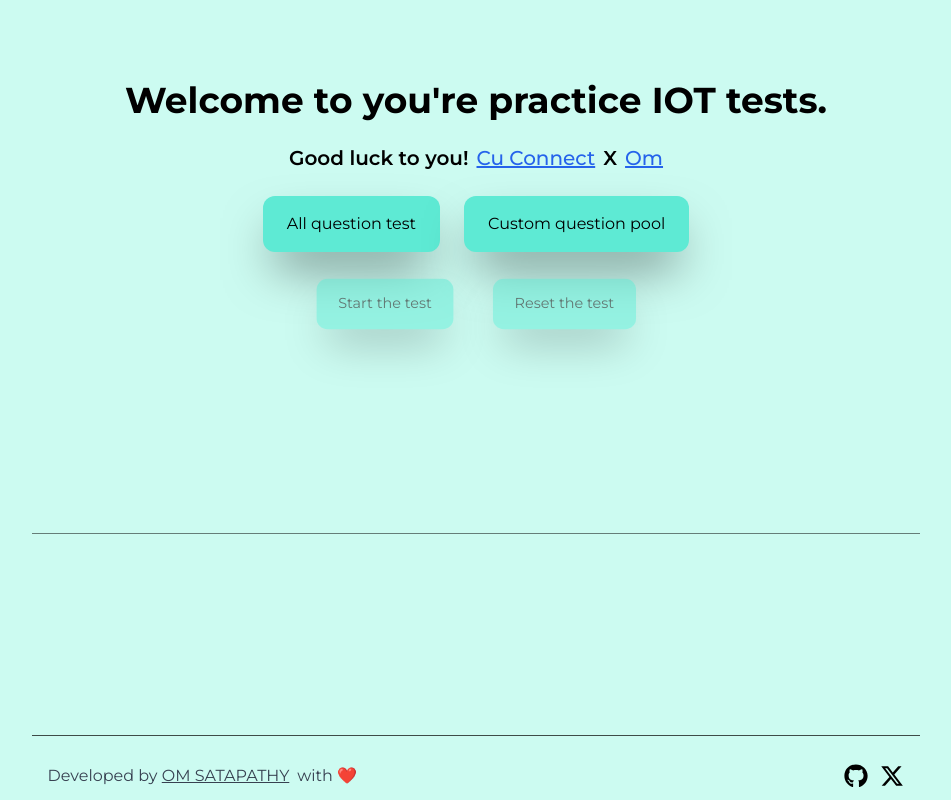
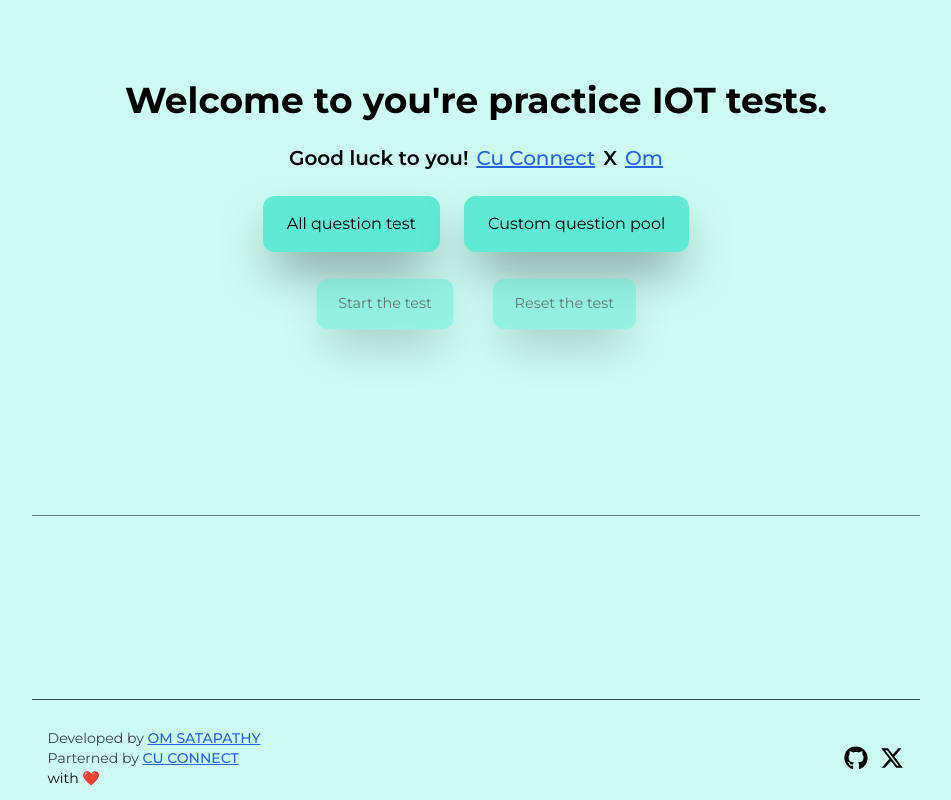
Before and after one commit to decoded-satapathy/nptel-test-practice, a React (Vite) app: page / in a window 1280 px wide. Shown: the whole page, without its empty margins (164-1115 px from the left). Built offline with nearby package versions, Linux system fonts and the light colour scheme.

Commit message:
fixed attribution line at the footer

```diff
--- a/src/App.tsx
+++ b/src/App.tsx
@@ -74,10 +74,11 @@ function App() {
     <div className=" min-h-screen h-auto  w-10/12 flex flex-col justify-between items-center font-montserrat gap-y-6 pt-20">
       <div className="flex flex-col justify-center items-center gap-y-6 pb-10">
         <h3 className="text-4xl font-bold text-center">Welcome to you're practice IOT tests.</h3>
-        <h4 className="text-xl font-semibold flex flex-col md:flex-row gap-x-2 justify-center items-center">
+        <h4 className="text-xl font-semibold flex flex-col md:flex-row justify-center items-center">
           <div>
             Good luck to you!
           </div>
+          <div className="flex flex-row items-center justify-center gap-x-2 pl-0 md:pl-2">
             <a
               href="https://chat.whatsapp.com/FZUTlD0EvF2ASq6RNMGnH2"
               target="_blank"
@@ -96,6 +97,7 @@ function App() {
             >
               Om
             </a>
+          </div>
         </h4>
 
 
--- a/src/components/Footer.tsx
+++ b/src/components/Footer.tsx
@@ -20,13 +20,13 @@ const Footer = () => {
   }, [deviceType]);
 
   return (
-    <section className="c-space border-t border-black/70 pt-7 pb-3 flex flex-row justify-between items-center w-10/12 px-4">
-      <div className="flex justify-center items-center">
-        <div className="text-gray-700 flex flex-col sm:flex-row items-center justify-center sm:items-center sm:justify-start">
-          <p>
+    <section className="c-space border-t border-black/70 pt-7 pb-3 flex flex-row justify-between items-center w-screen md:w-10/12 px-4">
+      <div className="flex flex-col justify-center items-start text-sm md:text-medium">
+        <div className="text-gray-700 flex flex-col items-start justify-center">
+          <p className="">
             Developed by{" "}
             <a
-              className="underline hover:text-accentColor-200 text-accentColor/50 dark:text-accentColor dark:hover:text-accentColor-200 transition-all duration-500"
+              className="text-blue-600 font-medium underline"
               href={`${deviceType === "mobile"
                 ? "https://github.com/decoded-satapathy"
                 : "https://decoded-satapathy-portfolio.vercel.app"
@@ -36,8 +36,19 @@ const Footer = () => {
               OM SATAPATHY
             </a>
           </p>
-          <p className="pl-2">with ❤️</p>
+
+          <p className="">
+            Parterned by{" "}
+            <a
+              href="https://chat.whatsapp.com/FZUTlD0EvF2ASq6RNMGnH2"
+              target="_blank"
+              className="text-blue-600 font-medium underline"
+            >
+              CU CONNECT
+            </a>
+          </p>
         </div>
+        <p className="">with ❤️</p>
       </div>
       <div className="flex gap-3">
         <a
```
Lines whose indentation alone changed are shown as unchanged.
